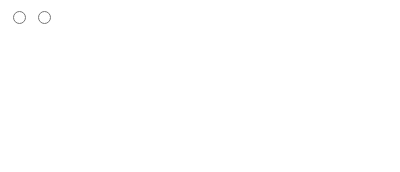
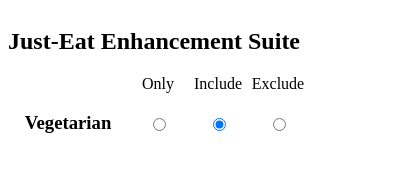
Before and after one commit to mrwilson/veggie-enhancement-suite, a browser extension: page popup.html in a window 400 px wide. Drawn offline with Linux system fonts and the light colour scheme.

Commit message:
style(popup.html): Add some default styling
* Grid layout
* Table-ish with three-state radio buttons for input.

```diff
--- a/popup.html
+++ b/popup.html
@@ -2,11 +2,61 @@
 <html>
 <head>
     <title>Just-Eat Enhancement Suite</title>
+    <style type="text/css">
+        .with-grid {
+            display: grid;
+            align-items: center;
+            justify-items: center;
+        }
+
+        .full-width {
+            width: 100%;
+            grid-column-start: 1;
+            grid-column-end: 5;
+        }
+
+        body {
+            width: 300px;
+            grid-template-columns: 1.5fr 0.5fr 0.5fr 0.5fr;
+            grid-template-rows: 0.5fr 0.5fr 0.5fr;
+        }
+
+        header {
+            grid-column-start: 1;
+            grid-column-end: 5;
+        }
+
+        .vegetarian-selector {
+            grid-row: 3;
+            grid-template-columns: 2fr 1fr 1fr 1fr;
+        }
+
+        .table-header {
+            grid-template-columns: 2fr 1fr 1fr 1fr;
+            grid-row: 2;
+        }
+
+        h3                     { grid-column: 1; }
+        input[value="only"]    { grid-column: 2; }
+        input[value="include"] { grid-column: 3; }
+        input[value="exclude"] { grid-column: 4; }
+    </style>
 </head>
-<body>
-    <form name="vegetarian">
-        <input type="radio" class="vegetarian" name="vegetarian" value="only" />
-        <input type="radio" class="vegetarian" name="vegetarian" value="exclude" />
+<body class="with-grid">
+    <header class="full-width">
+        <h2>Just-Eat Enhancement Suite</h2>
+    </header>
+    <div class="table-header with-grid full-width">
+        <span></span>
+        <span>Only</span>
+        <span>Include</span>
+        <span>Exclude</span>
+    </div>
+    <form name="vegetarian" class="vegetarian-selector with-grid full-width">
+        <h3>Vegetarian</h3>
+        <input type="radio" class="vegetarian" id="vegetarian-only"    name="vegetarian" value="only" />
+        <input type="radio" class="vegetarian" id="vegetarian-include" name="vegetarian" value="include" checked="checked"/>
+        <input type="radio" class="vegetarian" id="vegetarian-exclude" name="vegetarian" value="exclude" />
     </form>
 
     <script type="text/javascript" src="foreground.js"></script>
```
